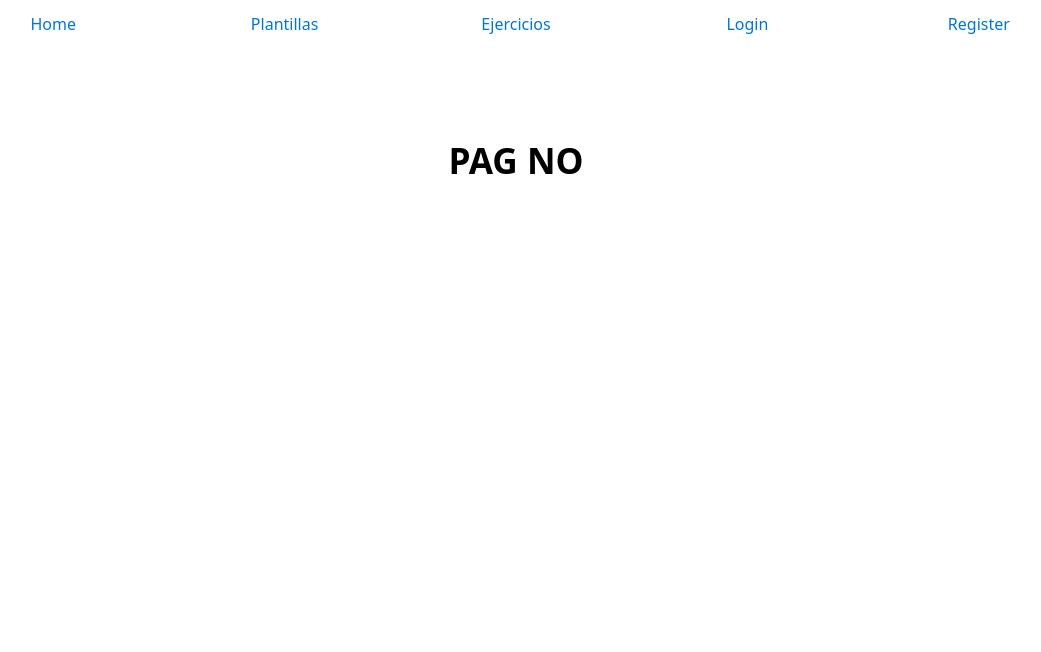
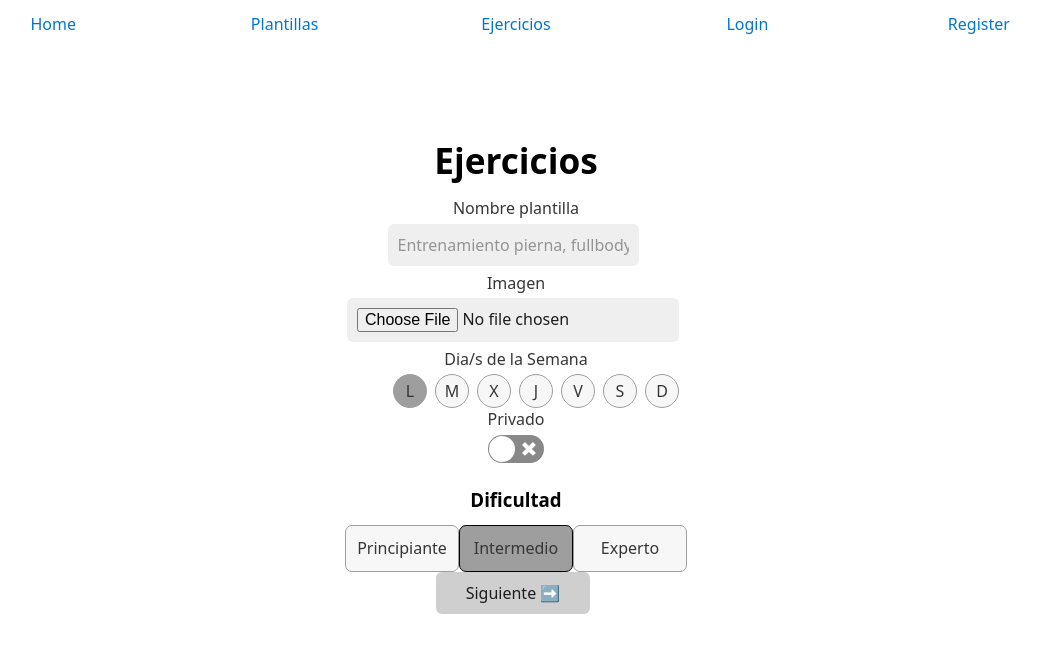
Before and after one commit to andresfc01/FitGress-TFG, a React (Vite) app: page /nuevaPlantilla in a window 1280 px wide. Shown: the top 652 px of the page, without its empty margins (124-1165 px from the left). Built offline with nearby package versions, Linux system fonts and the light colour scheme.

Commit message:
funcionamiento base nuevaPlantillaDatos

```diff
--- a/package.json
+++ b/package.json
@@ -30,6 +30,7 @@
     "axios": "^1.3.6",
     "just-debounce-it": "3.2.0",
     "react-loader-spinner": "^5.3.4",
-    "react-router-dom": "^6.10.0"
+    "react-router-dom": "^6.10.0",
+    "react-switch": "^7.0.0"
   }
 }
--- a/src/App.jsx
+++ b/src/App.jsx
@@ -8,6 +8,7 @@ import Ejercicios from "./routes/ejercicios/ejercicios";
 import "./App.css";
 import { QueryClient, QueryClientProvider } from "@tanstack/react-query";
 import { useState } from "react";
+import NuevaPlantilla from "./routes/nuevaPlantilla/nuevaPlantilla";
 
 export const AppContext = createContext();
 
@@ -38,10 +39,18 @@ function App() {
           <Header />
           <div id="App">
             <Routes>
-              <Route path="/" element={<h1>BASE</h1>} />
+              <Route
+                path="/"
+                element={
+                  <button>
+                    <Link to="/nuevaPlantilla">Nueva Plantilla</Link>
+                  </button>
+                }
+              />
               <Route path="/login" element={<Login />} />
               <Route path="/plantillas" element={<Plantillas />} />
               <Route path="/ejercicios" element={<Ejercicios />} />
+              <Route path="/nuevaPlantilla" element={<NuevaPlantilla />} />
               <Route path="/register" element={<Register />} />
               <Route path="/*" element={<h1>PAG NO</h1>} />
             </Routes>
--- /dev/null
+++ b/src/hooks/useNuevaPlantilla.jsx
@@ -0,0 +1,53 @@
+import { useState } from "react";
+
+export function useNuevaPlantillaDatos() {
+  const [privado, setPrivado] = useState(false);
+  const [nombre, setNombre] = useState("");
+  const [image, setImage] = useState("");
+  const [diasSemana, setDiasSemana] = useState(["L"]);
+  const [errors, setErrors] = useState({});
+  const [dificultad, setDificultad] = useState(1);
+  const enumDias = ["L", "M", "X", "J", "V", "S", "D"];
+
+  const handleChangePrivado = (val) => {
+    setPrivado(val);
+  };
+
+  const handleChangeNombre = (ev) => {
+    setNombre(ev.target.value);
+  };
+
+  const handleDiasSemana = (ev) => {
+    let newDias = [...diasSemana];
+    let index = newDias.indexOf(ev.target.id);
+
+    if (index > -1) {
+      newDias.splice(index, 1);
+    } else {
+      newDias.push(ev.target.id);
+    }
+    setDiasSemana(newDias);
+  };
+
+  const onOptionChangeDificultad = (ev) => {
+    const value = parseInt(ev.target.value);
+    setDificultad(value);
+    console.log(value);
+  };
+
+  return {
+    privado,
+    setPrivado,
+    nombre,
+    image,
+    diasSemana,
+    dificultad,
+    setDificultad,
+    enumDias,
+    handleChangePrivado,
+    handleChangeNombre,
+    handleDiasSemana,
+    onOptionChangeDificultad,
+    errors,
+  };
+}
--- /dev/null
+++ b/src/routes/nuevaPlantilla/nuevaPlantilla.jsx
@@ -0,0 +1,109 @@
+import React, { useState, useEffect } from "react";
+import style from "./styles.module.css";
+import ReactSwitch from "react-switch";
+import { useNuevaPlantillaDatos } from "../../hooks/useNuevaPlantilla";
+
+export default function NuevaPlantilla() {
+  const {
+    privado,
+    dificultad,
+    enumDias,
+    nombre,
+    image,
+    diasSemana,
+    handleChangePrivado,
+    handleChangeNombre,
+    handleDiasSemana,
+    onOptionChangeDificultad,
+  } = useNuevaPlantillaDatos();
+
+  console.log(diasSemana);
+
+  return (
+    <>
+      <h1>Ejercicios</h1>
+
+      <label htmlFor="">Nombre plantilla</label>
+      <input
+        type="text"
+        value={nombre}
+        onChange={handleChangeNombre}
+        placeholder="Entrenamiento pierna, fullbody..."
+      />
+
+      <label htmlFor="">Imagen</label>
+      <input type="file" name="" id="" />
+
+      <label htmlFor="">Dia/s de la Semana</label>
+      <ul className={style.diasSemana}>
+        {enumDias.map((dia) => (
+          <li
+            key={dia}
+            className={diasSemana.indexOf(dia) > -1 ? style.diaSelect : ""}
+            onClick={handleDiasSemana}
+            value={dia}
+            id={dia}
+          >
+            {dia}
+          </li>
+        ))}
+      </ul>
+
+      <label htmlFor="">Privado</label>
+      <ReactSwitch
+        checked={privado}
+        onChange={handleChangePrivado}
+        onColor="#1c76c5"
+      />
+      <h3>Dificultad</h3>
+      <div className={style.dificultad}>
+        <input
+          type="radio"
+          name="dificultad"
+          value="0"
+          id="Principiante"
+          checked={dificultad === 0}
+          onChange={onOptionChangeDificultad}
+        />
+        <label
+          htmlFor="Principiante"
+          className={dificultad === 0 ? style.dificultadSelected : ""}
+        >
+          Principiante
+        </label>
+
+        <input
+          type="radio"
+          name="dificultad"
+          value="1"
+          id="Intermedio"
+          checked={dificultad === 1}
+          onChange={onOptionChangeDificultad}
+        />
+        <label
+          htmlFor="Intermedio"
+          className={dificultad === 1 ? style.dificultadSelected : ""}
+        >
+          Intermedio
+        </label>
+
+        <input
+          type="radio"
+          name="dificultad"
+          value="2"
+          id="Experto"
+          checked={dificultad === 2}
+          onChange={onOptionChangeDificultad}
+        />
+        <label
+          htmlFor="Experto"
+          className={dificultad === 2 ? style.dificultadSelected : ""}
+        >
+          Experto
+        </label>
+      </div>
+
+      <button>Siguiente ➡️</button>
+    </>
+  );
+}
--- /dev/null
+++ b/src/routes/nuevaPlantilla/styles.module.css
@@ -0,0 +1,58 @@
+.diasSemana {
+  display: flex;
+  flex-direction: row;
+  justify-content: center;
+  align-items: center;
+  flex-wrap: nowrap;
+
+  list-style-type: none;
+  width: 80%;
+
+  gap: 0.5rem;
+  margin: 0;
+}
+.diasSemana li {
+  width: 2rem;
+  height: 2rem;
+
+  background-color: var(--background-alt);
+
+  display: flex;
+  justify-content: center;
+  align-items: center;
+
+  border-radius: 50%;
+  border: 1px solid var(--selection);
+
+  transition: 0.3s;
+}
+
+.diasSemana li.diaSelect {
+  background-color: var(--selection);
+}
+
+.dificultad {
+  display: flex;
+  gap: 0;
+}
+
+.dificultad input {
+  display: none;
+  width: 0;
+  height: 0;
+}
+.dificultad label {
+  margin: 0;
+  padding: 0.7rem 0;
+  width: 7rem;
+  text-align: center;
+  background: var(--background-alt);
+  border-radius: 7px;
+  border: 1px solid var(--selection);
+
+  transition: 0.3s;
+}
+.dificultad label.dificultadSelected {
+  background: var(--selection);
+  border-color: #000;
+}
```
Also changed, not shown: 1 other file (tests, documents, lock files or other folders).
